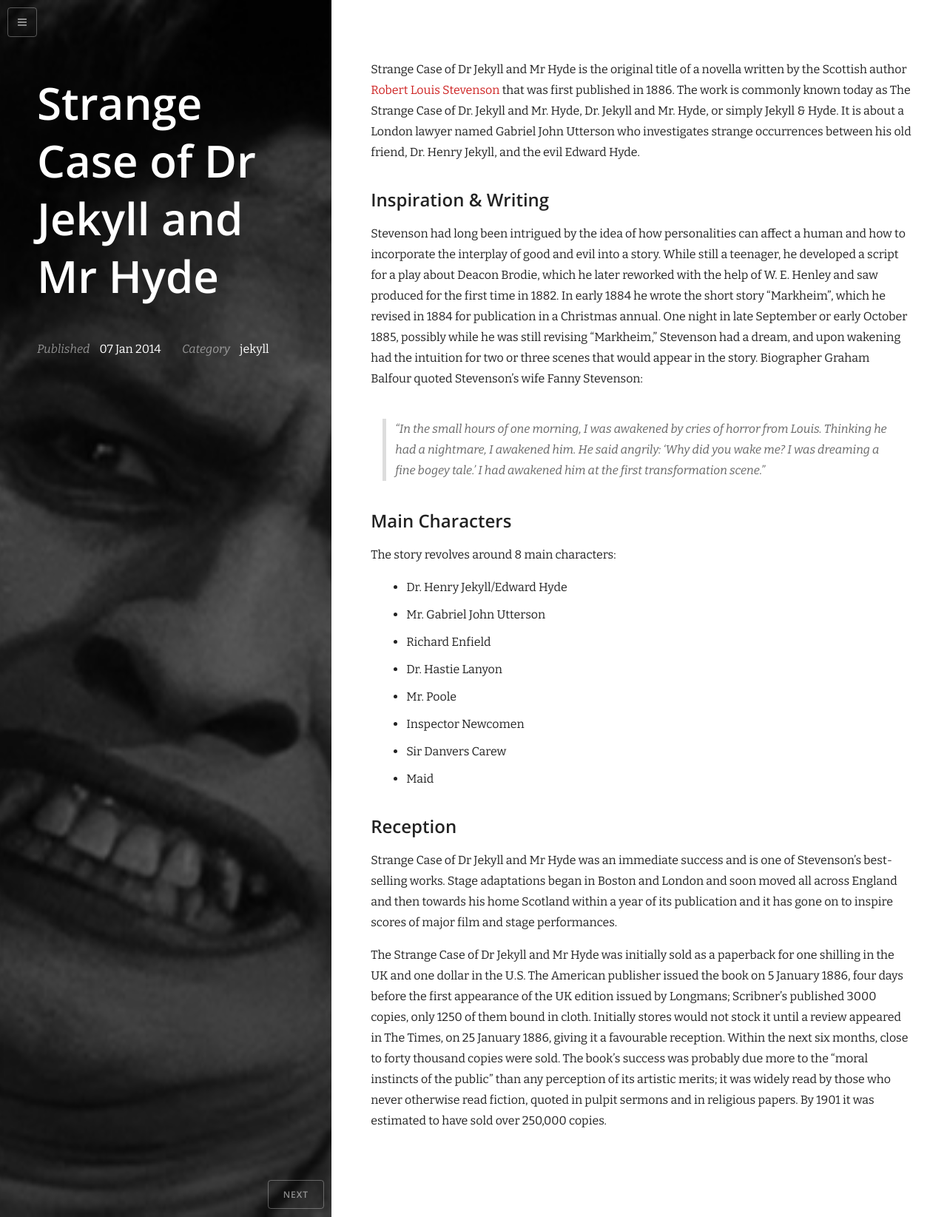
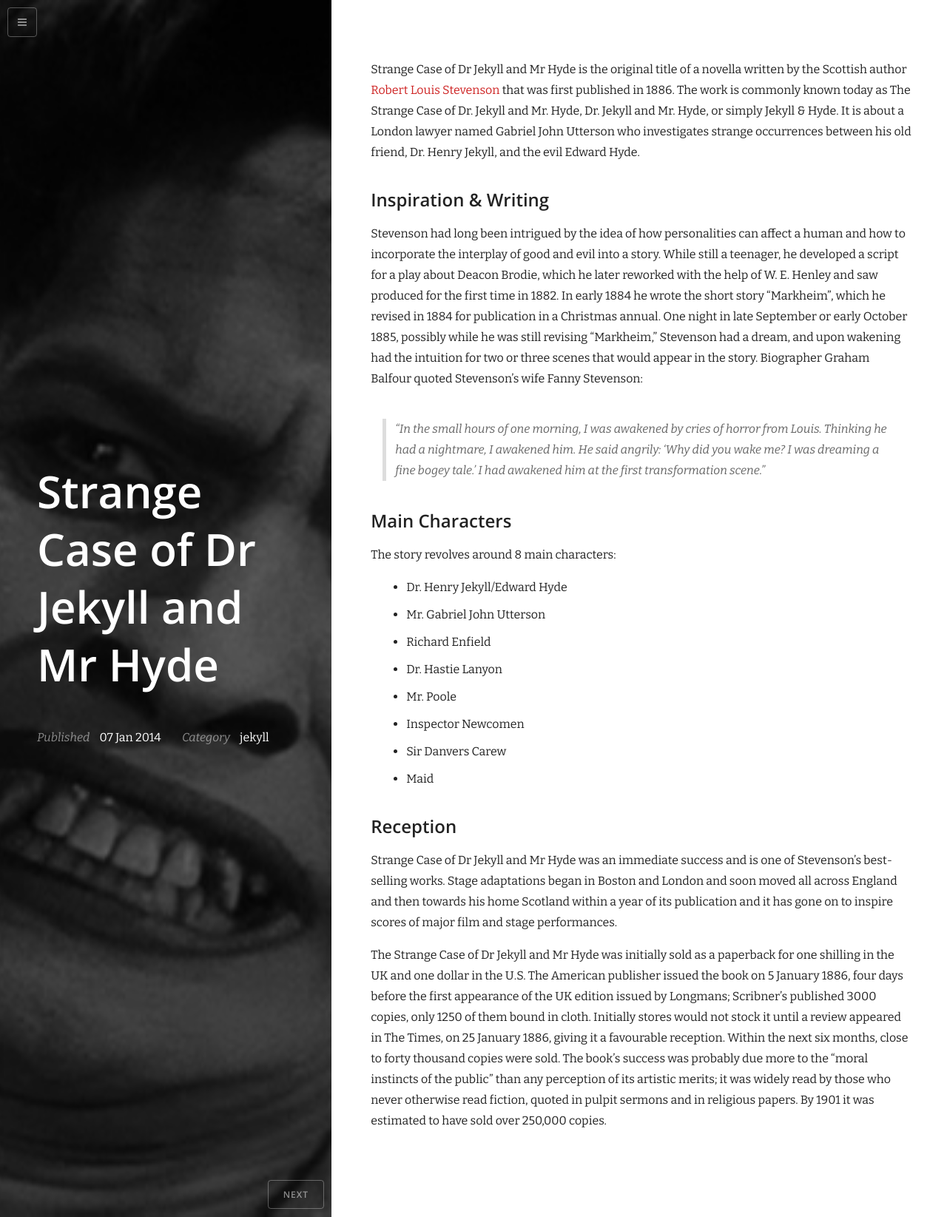
Before and after one commit to thephuse/strange_case, a Jekyll site: the page built from _posts/2014-01-07-welcome-to-jekyll.md, in a window 1280 px wide. Shown: the whole page at 74% size. Built offline with Jekyll 4.4.1, drawn with Linux system fonts in a browser that asks for light colours; nearby versions of some CDN libraries; Markdown is read by kramdown in place of the engine named in the settings.

Commit message:
Responsive adjustments for index and post headers

```diff
--- a/_layouts/post.html
+++ b/_layouts/post.html
@@ -2,10 +2,11 @@
 layout: default
 ---
 <header style="background-image: url({{ site.baseurl }}{{ page.featured_image }});">
-  <div class="container">
+  <div class="container post-container">
     <a href="{{ site.baseurl }}/" class="home_button">
       <i class="fa fa-bars"></i>
     </a>
+    <div class="inner-container">
       <h1>{{ page.title }}</h1>
       <ul class="meta">
         <li>
@@ -21,6 +22,7 @@
           {{ page.categories }}
         </li>
       </ul>
+    </div>
     <ul class="pagination">
       {% if page.previous.url %}
         <li class="previous">
--- a/css/main.css
+++ b/css/main.css
@@ -52,8 +52,10 @@
 
 @media (max-width: 960px) {
   h1 {
-    margin-top: 75px;
     font-size: 30px;
+  }
+  header .container ul.meta {
+    margin-bottom: 0;
   }
 }
 
@@ -74,6 +76,9 @@
 }
 
 @media (max-width: 960px) {
+  article {
+    display: block;
+  }
   .container {
     padding: 25px;
   }
@@ -96,9 +101,10 @@
 
 @media (max-width: 960px) {
   header {
-    position: absolute;
     width: 100%;
-    height: 320px;
+  }
+  header {
+    height: auto;
   }
 }
 
@@ -110,13 +116,54 @@
   bottom: 0;
   left: 0;
   background-color: rgba(0, 0, 0, 0.5);
+  z-index: -1;
+}
+
+header .container {
+  padding: 0 50px;
+  z-index: 1;
+}
+
+
+@media screen and (min-width: 961px){
+  #home-header .container {
+    position: absolute;
+    top: 50%;
+    left: 50%;
+    -webkit-transform: translate(-50%, -50%);
+    transform: translate(-50%, -50%);
   }
 
   header .container {
     position: absolute;
     top: 0;
-  bottom: 0;
-  z-index: 1;
+  }
+  header .container.post-container {
+    padding: 0;
+    position: relative;
+    height: 100%;
+  }
+
+  header .post-container .inner-container {
+    position: absolute;
+    top: 50%;
+    transform: translateY(-50%);
+    -webkit-transform: translateY(-50%);
+    padding: 0 50px;
+  }
+}
+
+@media screen and (max-width: 960px){
+  #home-header .container {
+    padding: 100px 50px;
+  }
+
+  header .container {
+    padding: 80px 0 10px;
+  }
+  header .container .inner-container {
+    padding: 0 50px;
+  }
 }
 
 header .home_button {
@@ -142,18 +189,17 @@
 
 header ul.meta {
   margin-top: 45px;
+  margin-bottom: 10px;
+}
+
+@media screen and (max-width: 767px){
+  header ul.meta {
+    margin-top: 10px;
+  }
 }
 
 #home-header ul.meta {
   margin-top: 15px;
-}
-
-#home-header .container {
-  position: absolute;
-  top: 50%;
-  left: 50%;
-  -webkit-transform: translate(-50%, -50%);
-  transform: translate(-50%, -50%);
 }
 
 header ul.meta li {
@@ -171,11 +217,28 @@
 
 /* Pagination */
 
+@media screen and (min-width: 961px){
   .pagination {
     position: absolute;
     right: 10px;
     bottom: 10px;
     left: 10px;
+  }
+}
+
+@media screen and (max-width: 960px){
+  .pagination {
+    margin-top: 40px;
+    padding: 0 10px;
+  }
+}
+
+.pagination:after {
+  content: "";
+  display: block;
+  height: 0;
+  width: 0;
+  clear: both;
 }
 
 .previous {
@@ -213,8 +276,6 @@
 
 @media (max-width: 960px) {
   article {
-    position: absolute;
-    top: 320px;
     width: 100%;
     overflow: visible;
   }
```
Lines whose indentation alone changed are shown as unchanged.
